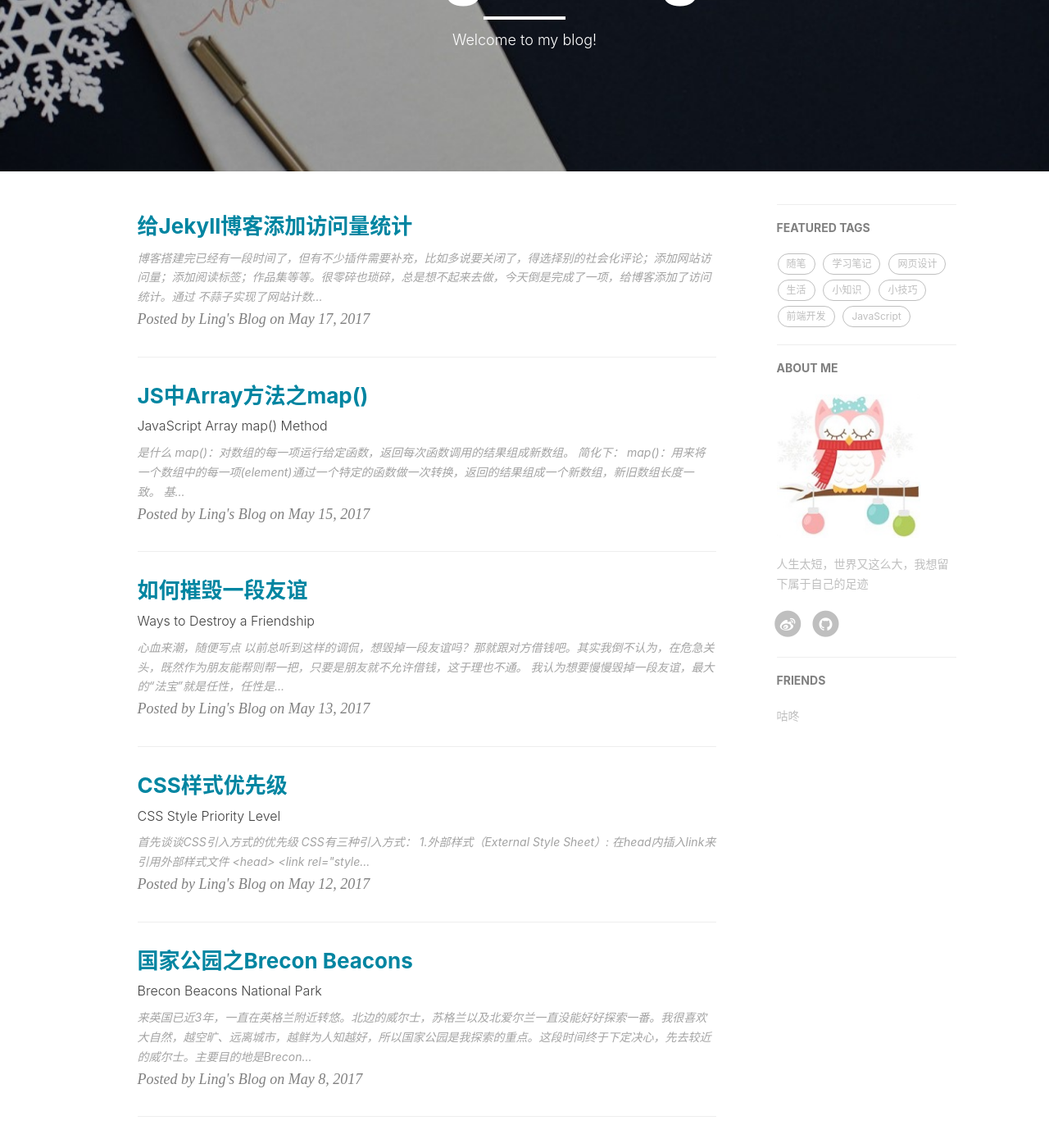
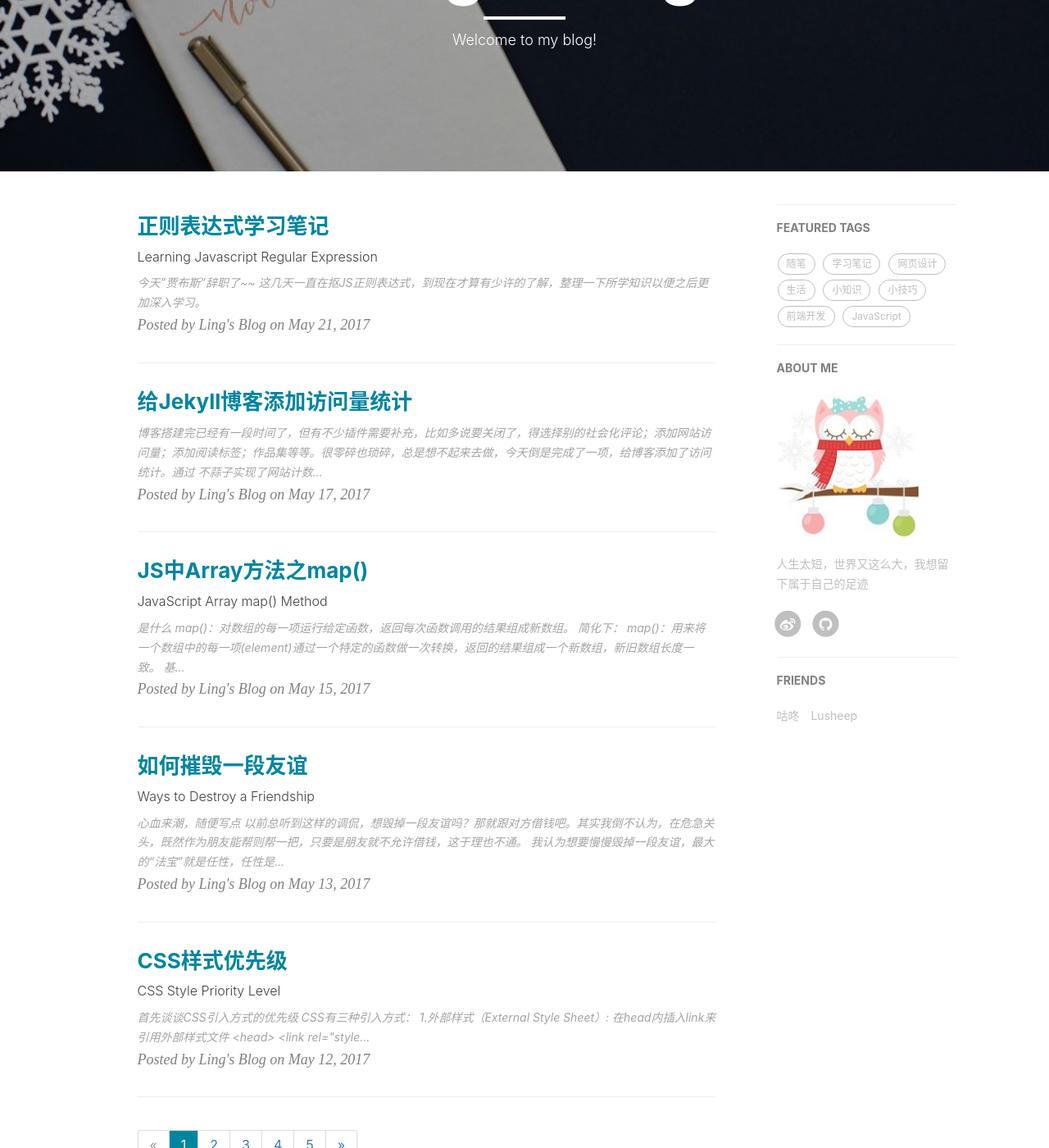
Before and after one commit to LingLinyp/LingLinyp.github.io, a Jekyll site: the page built from index.html, in a window 1280 px wide and 1400 px high, scrolled down 233 px. Shown: the whole window at 82% size. Built offline with Jekyll 4.4.1, drawn with Linux system fonts in a browser that asks for light colours; the list of posts is cut into pages by our own code; comment, search, counter and statistics services are not loaded.

Commit message:
add_new_friend

```diff
--- a/_config.yml
+++ b/_config.yml
@@ -73,8 +73,8 @@ friends: [
         title: "咕咚",
         href: "http://gudong.name/"
     },{
-        title: "",
-        href: "#"
+        title: "Lusheep",
+        href: "http://lusheep.me/"
     },{
         title: "",
         href: "#"
--- /dev/null
+++ b/_posts/2017-5-21-Regular-expression.md
@@ -0,0 +1,12 @@
+---
+layout: post
+title: 正则表达式学习笔记
+subtitle: Learning Javascript Regular Expression
+catalog: true
+tags:
+    - JavaScript
+    - 学习笔记
+---
+今天"贾布斯"辞职了~~
+
+这几天一直在抠JS正则表达式，到现在才算有少许的了解，整理一下所学知识以便之后更加深入学习。
```
